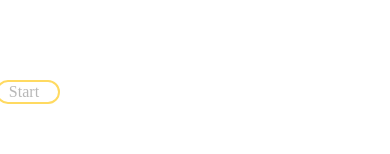
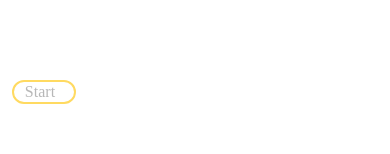
Before and after one commit to Zidri/YellowCard, a React (Create React App) app: page /convert in a window 390 px wide. Shown: the part 348-502 px from the top of the page. Built offline with nearby package versions, Linux system fonts and the light colour scheme.

Commit message:
changes at frontend1

```diff
--- a/src/styles/Convert.css
+++ b/src/styles/Convert.css
@@ -317,7 +317,7 @@ display: none;
 
 }
 .button-container {
-  right: 12.5rem;
+  right: 11.5rem;
 
 }
 .convertbox1 {
```
